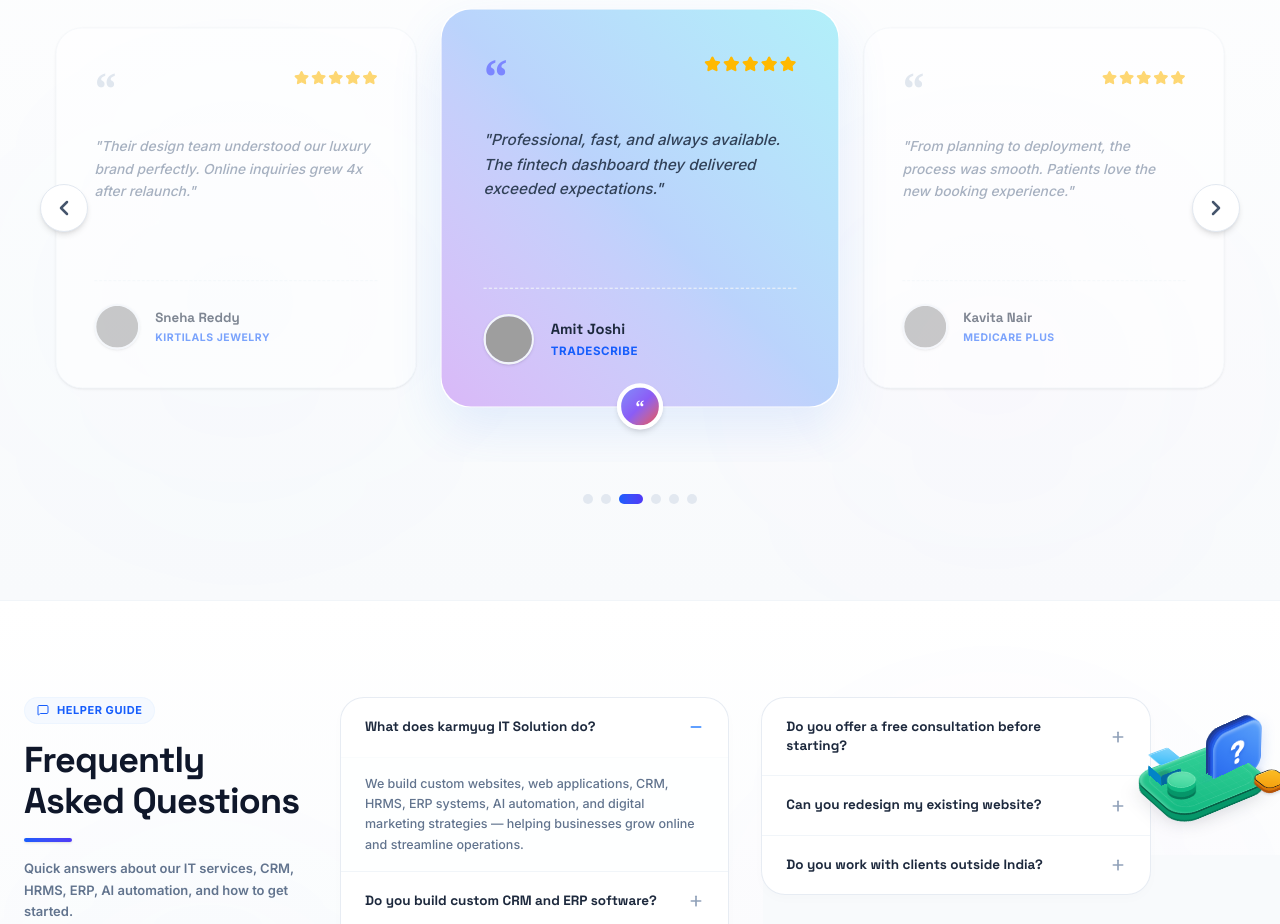
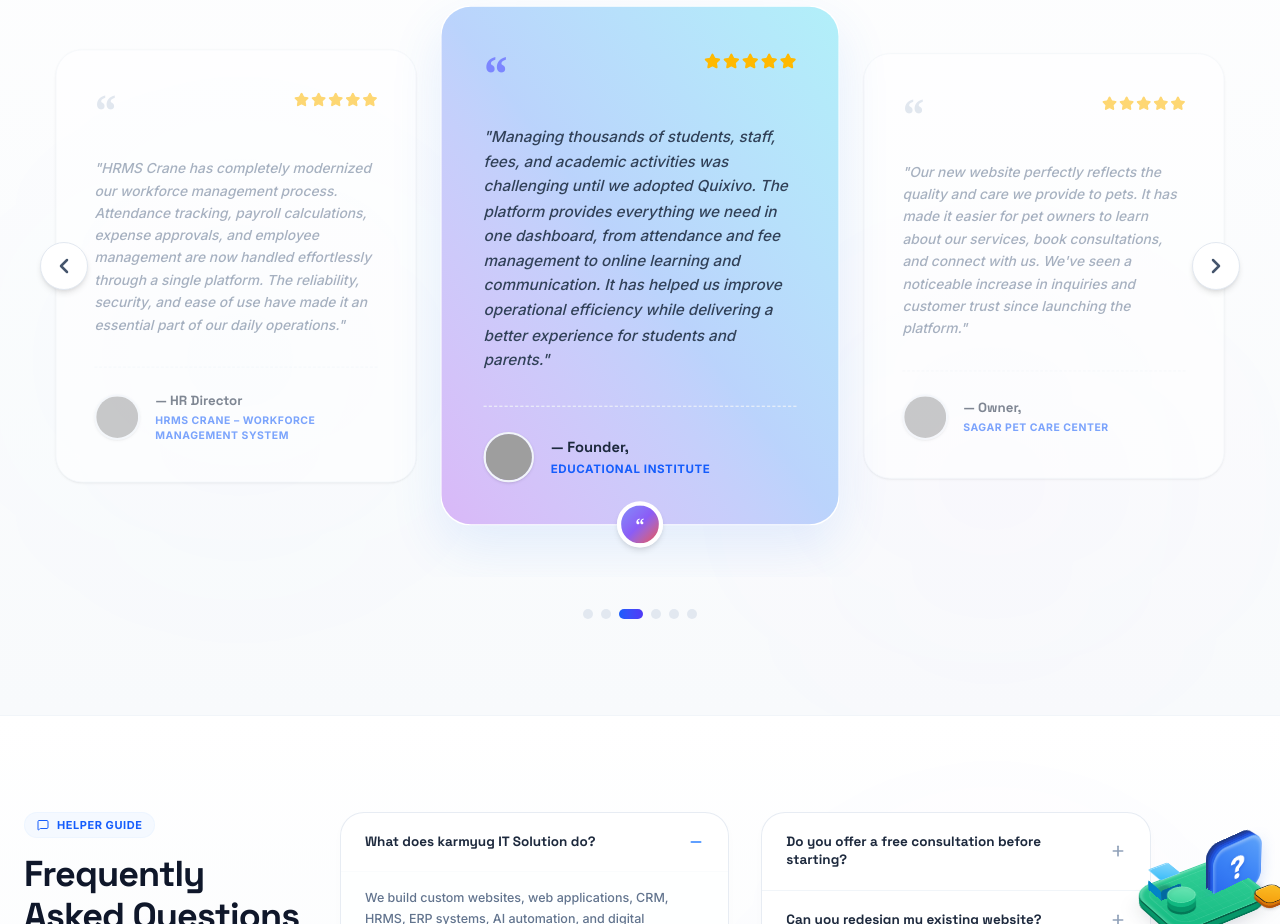
Before and after one commit to work-krishnadevda/Karmyug-it-solutions, a React (Vite) app: page / in a window 1280 px wide. Shown: the part 7880-8804 px from the top of the page. Built offline with nearby package versions, Linux system fonts and the light colour scheme; grey boxes are pictures that could not be loaded.

Commit message:
images changes

```diff
--- a/src/data.ts
+++ b/src/data.ts
@@ -202,44 +202,44 @@ export const TEAM_DATA: TeamMember[] = [
 export const TESTIMONIALS_DATA: Testimonial[] = [
   {
     id: '1',
-    text: 'karmyug built our e-commerce platform from scratch. Sales doubled within three months of launch.',
-    author: 'Rajesh Patel',
-    company: 'Lal Sweets',
+    text: 'The ValuXpert platform transformed the way we manage property valuation operations. From automated case allocation to real-time field inspections and comprehensive MIS reporting, everything is now streamlined in one place. The system has significantly improved efficiency, transparency, and turnaround times across our organization.',
+    author: '— Operations Head,',
+    company: ' ValuXpert',
     stars: 5
   },
   {
     id: '2',
-    text: 'Their design team understood our luxury brand perfectly. Online inquiries grew 4x after relaunch.',
-    author: 'Sneha Reddy',
-    company: 'Kirtilals Jewelry',
+    text: 'HRMS Crane has completely modernized our workforce management process. Attendance tracking, payroll calculations, expense approvals, and employee management are now handled effortlessly through a single platform. The reliability, security, and ease of use have made it an essential part of our daily operations.',
+    author: '— HR Director',
+    company: 'HRMS Crane – Workforce Management System',
     stars: 5
   },
   {
     id: '3',
-    text: 'Professional, fast, and always available. The fintech dashboard they delivered exceeded expectations.',
-    author: 'Amit Joshi',
-    company: 'TradeScribe',
+    text: "Managing thousands of students, staff, fees, and academic activities was challenging until we adopted Quixivo. The platform provides everything we need in one dashboard, from attendance and fee management to online learning and communication. It has helped us improve operational efficiency while delivering a better experience for students and parents.",
+    author: '— Founder,',
+    company: ' Educational Institute',
     stars: 5
   },
   {
     id: '4',
-    text: 'From planning to deployment, the process was smooth. Patients love the new booking experience.',
-    author: 'Kavita Nair',
-    company: 'MediCare Plus',
+    text: "Our new website perfectly reflects the quality and care we provide to pets. It has made it easier for pet owners to learn about our services, book consultations, and connect with us. We've seen a noticeable increase in inquiries and customer trust since launching the platform.",
+    author: '— Owner,',
+    company: ' Sagar Pet Care Center',
     stars: 5
   },
   {
     id: '5',
-    text: 'The LMS handles 10,000+ students without a glitch. karmyug is our long-term tech partner.',
-    author: 'Arjun Malhotra',
-    company: 'EduSpark',
+    text: "The GPS-enabled field inspection system and automated approval workflows have dramatically reduced manual effort. Our teams can now track every case in real time and deliver reports faster than ever before.",
+    author: '— Regional Operations Manager',
+    company: 'ValuXpert',
     stars: 5
   },
   {
     id: '6',
-    text: 'Marketplace UX is intuitive for farmers and buyers alike. Onboarding was seamless.',
-    author: 'Deepa Iyer',
-    company: 'GreenHarvest',
+    text: "What impressed us most was the seamless integration of attendance, advances, expenses, and payroll into one unified system. It has significantly improved our workforce management process.",
+    author: '— Chief Operations Officer',
+    company: 'HRMS Crane – Workforce Management System',
     stars: 5
   }
 ];
```
